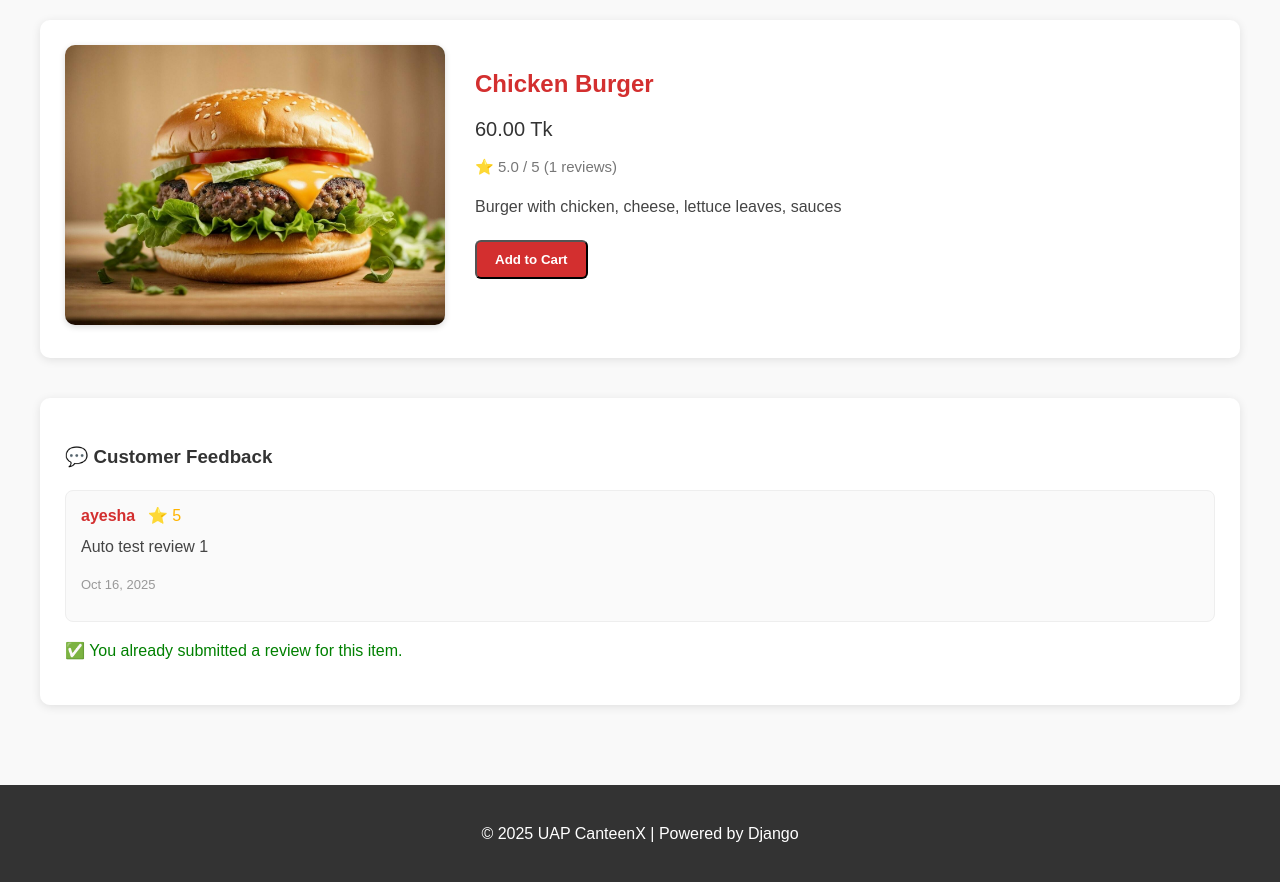
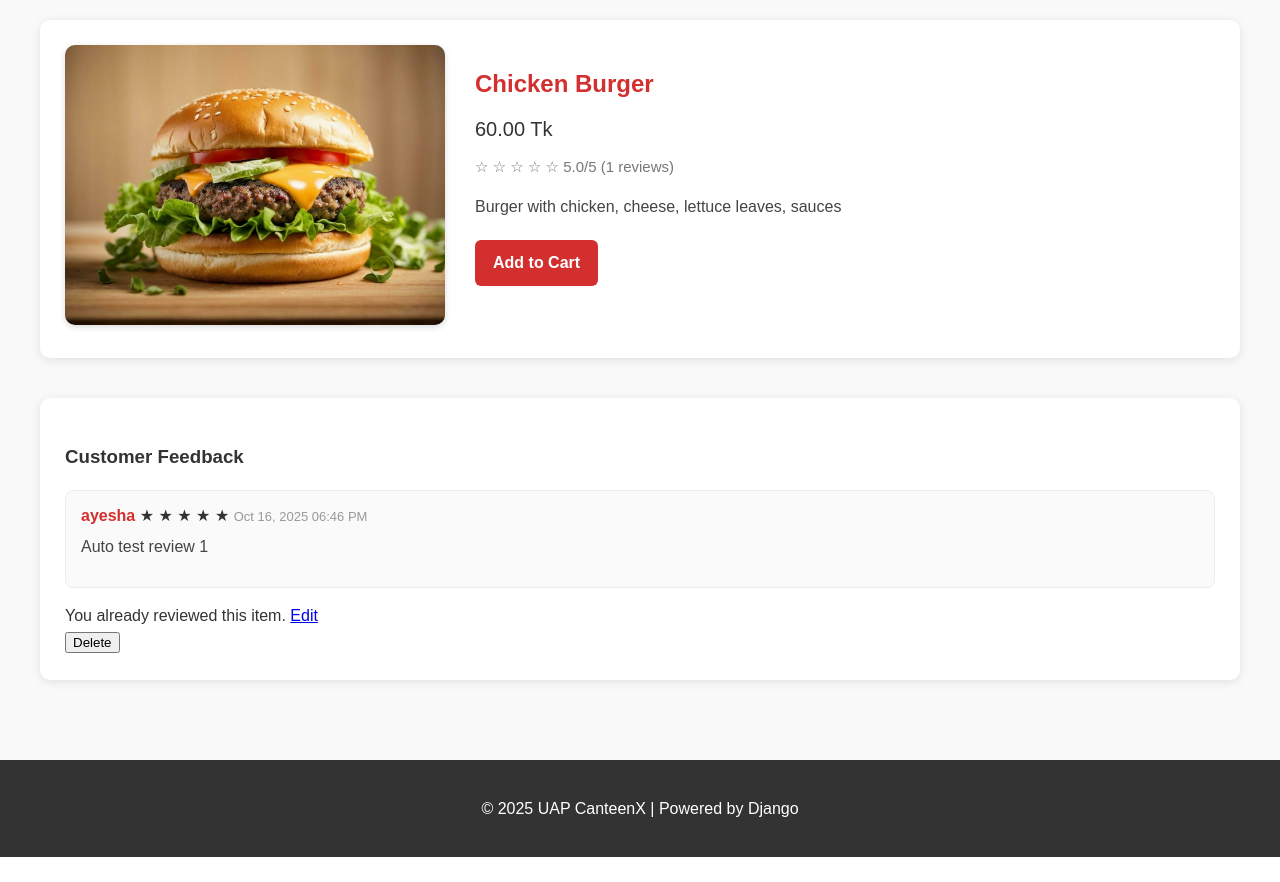
Before and after one commit to ayesha-ahona/Django-Canteen-Management-System, a Django app: page /item/6/ in a window 1280 px wide. Shown: the part 59-941 px from the top of the page. After the commit the page ends 916 px from the top, so only its background shows below. Run offline with Django 5.2, Linux system fonts and the light colour scheme; a user stored in the database is signed in; data comes from the database, SQL or seed files in the repository; both versions use the stored data as it was after the commit.

Commit message:
retrive review and rating system and change the UI and add review_edit file

```diff
--- a/my_canteen/templates/my_canteen/item_detail.html
+++ b/my_canteen/templates/my_canteen/item_detail.html
@@ -13,15 +13,25 @@
   <div class="item-info">
     <h2>{{ item.name }}</h2>
     <div class="item-price">{{ item.price }} Tk</div>
+
     <div class="item-rating">
-      ⭐ {{ avg_rating }} / 5 ({{ total_reviews }} reviews)
+      <span class="stars" title="{{ avg_rating }}/5">
+        {% for i in "12345" %}
+          {% if forloop.counter <= avg_rating|floatformat:0 %}
+            <span class="star filled">★</span>
+          {% else %}
+            <span class="star">☆</span>
+          {% endif %}
+        {% endfor %}
+      </span>
+      <span class="avg">{{ avg_rating }}/5</span>
+      <span class="count">({{ total_reviews }} reviews)</span>
     </div>
+
     <div class="item-description">{{ item.description }}</div>
 
     {% if item.stock > 0 %}
-      <a href="{% url 'add_to_cart' item.id %}">
-        <button class="btn">Add to Cart</button>
-      </a>
+      <a href="{% url 'add_to_cart' item.id %}" class="btn">Add to Cart</a>
     {% else %}
       <p class="out-of-stock">Out of Stock</p>
     {% endif %}
@@ -29,33 +39,51 @@
 </div>
 
 <div class="feedback-section">
-  <h3>💬 Customer Feedback</h3>
+  <h3>Customer Feedback</h3>
 
+  {% if reviews %}
     {% for r in reviews %}
       <div class="review-card">
+        <div class="review-head">
           <strong>{{ r.user.username }}</strong>
-    <span class="review-rating">⭐ {{ r.rating }}</span>
-    <p class="review-text">{{ r.comment }}</p>
-    <p class="review-date">{{ r.created_at|date:"M d, Y" }}</p>
+          <span class="review-stars">
+            {% for i in "12345" %}
+              {% if forloop.counter <= r.rating %}<span class="star filled">★</span>
+              {% else %}<span class="star">☆</span>{% endif %}
+            {% endfor %}
+          </span>
+          <span class="review-date">{{ r.created_at|date:"M d, Y h:i A" }}</span>
         </div>
-  {% empty %}
-  <p>No reviews yet. Be the first to review!</p>
+        {% if r.comment %}<p class="review-text">{{ r.comment }}</p>{% endif %}
+      </div>
     {% endfor %}
+  {% else %}
+    <p class="muted">No reviews yet. Be the first to review!</p>
+  {% endif %}
 
+  {% if user.is_authenticated %}
     {% if can_review %}
       <hr class="divider">
-  <form method="POST" action="{% url 'submit_review' item.id %}" class="review-form">
+      <form method="post" action="{% url 'submit_review' item.id %}" class="review-form card">
         {% csrf_token %}
-    <label>Rating (1–5):</label>
-    <input type="number" name="rating" min="1" max="5" required>
-    <label>Comment:</label>
-    <textarea name="comment" rows="3" required></textarea>
-    <button class="btn">Submit Review</button>
+        <div class="stars-input">{{ form.rating }}</div>
+        <div class="textarea">{{ form.comment }}</div>
+        <button class="btn btn-primary" type="submit">Submit Review</button>
       </form>
     {% elif already %}
-  <p style="color:green;">✅ You already submitted a review for this item.</p>
-  {% elif not user.is_authenticated %}
-  <p>Please <a href="{% url 'login' %}">login</a> to leave a review.</p>
+      <div class="note">
+        You already reviewed this item.
+        <a class="link" href="{% url 'edit_review' item.id %}">Edit</a>
+        <form method="post" action="{% url 'delete_review' item.id %}" class="inline">
+          {% csrf_token %}
+          <button type="submit" class="link link--danger">Delete</button>
+        </form>
+      </div>
+    {% else %}
+      <div class="note">You can review after your order is delivered.</div>
+    {% endif %}
+  {% else %}
+    <div class="note">Please <a href="{% url 'login' %}?next={{ request.path }}">login</a> to review.</div>
   {% endif %}
 </div>
 
--- a/my_canteen/views.py
+++ b/my_canteen/views.py
@@ -3,6 +3,7 @@ from django.contrib.auth.decorators import login_required
 from django.contrib.auth.models import User
 from django.db.models import Q, Avg, Count
 from django.contrib import messages
+from django.http import HttpResponseForbidden
 
 from .models import MenuItem, UserProfile, Order, OrderItem, Review
 from .forms import CustomSignupForm, ReviewForm
@@ -10,7 +11,10 @@ from .forms import CustomSignupForm, ReviewForm
 
 # ---------- Helpers ----------
 def get_role(user):
-    return user.userprofile.role
+    try:
+        return user.userprofile.role
+    except UserProfile.DoesNotExist:
+        return "guest"
 
 def require_roles(user, allowed):
     return get_role(user) in allowed
@@ -103,6 +107,37 @@ def submit_review(request, item_id):
         else:
             messages.error(request, "Invalid input.")
     return redirect("item_detail", item_id=item.id)
+
+
+# ---------- Review Edit/Delete ----------
+@login_required
+def edit_review(request, item_id):
+    item = get_object_or_404(MenuItem, id=item_id, is_active=True)
+    review = get_object_or_404(Review, item=item, user=request.user)
+
+    if request.method == "POST":
+        form = ReviewForm(request.POST, instance=review)
+        if form.is_valid():
+            form.save()
+            messages.success(request, "Your review has been updated.")
+            return redirect("item_detail", item_id=item.id)
+    else:
+        form = ReviewForm(instance=review)
+
+    return render(request, "my_canteen/review_edit.html", {"item": item, "form": form})
+
+
+@login_required
+def delete_review(request, item_id):
+    item = get_object_or_404(MenuItem, id=item_id, is_active=True)
+    review = get_object_or_404(Review, item=item, user=request.user)
+
+    if request.method == "POST":
+        review.delete()
+        messages.success(request, "Your review has been deleted.")
+        return redirect("item_detail", item_id=item.id)
+
+    return HttpResponseForbidden("Invalid request")
 
 
 # ---------- Cart ----------
@@ -222,12 +257,12 @@ def checkout(request):
 @login_required
 def orders_page(request):
     profile = UserProfile.objects.get(user=request.user)
-    if get_role(request.user) in ["superadmin", "admin"]:
+    role = get_role(request.user)
+
+    if role in ["vendor", "admin"]:
         orders = Order.objects.all().order_by("-created_at")
-    elif get_role(request.user) == "staff":
+    elif role == "staff":
         orders = Order.objects.filter(status__in=["accepted", "preparing"]).order_by("-created_at")
-    elif get_role(request.user) == "vendor":
-        orders = Order.objects.filter(status__in=["ready", "delivered"]).order_by("-created_at")
     else:
         orders = Order.objects.filter(user=request.user).order_by("-created_at")
 
@@ -248,13 +283,12 @@ def signup_page(request):
         form = CustomSignupForm(request.POST)
         if form.is_valid():
             user = form.save(commit=False)
-            user.email = form.cleaned_data['email']
+            user.email = form.cleaned_data.get('email')
             user.save()
 
-            role = form.cleaned_data['role']
+            is_first_user = (User.objects.count() == 1)
+            role = 'vendor' if is_first_user else 'guest'
             phone = form.cleaned_data.get('phone')
-            if User.objects.count() == 1:
-                role = 'superadmin'
 
             profile = user.userprofile
             profile.role = role
@@ -274,21 +308,27 @@ def dashboard(request):
     profile = UserProfile.objects.get(user=request.user)
     role = profile.role
 
-    if role in ["superadmin", "admin"]:
+    if role in ["vendor", "admin"]:
         orders = Order.objects.all().order_by('-created_at')
         items = MenuItem.objects.all()
     elif role == "staff":
         orders = Order.objects.filter(status__in=["accepted", "preparing"]).order_by('-created_at')
         items = None
-    elif role == "vendor":
-        orders = Order.objects.filter(status__in=["ready", "delivered"]).order_by('-created_at')
-        items = MenuItem.objects.all()
     else:
         orders = Order.objects.filter(user=request.user).order_by('-created_at')
         items = None
 
     template_name = f"my_canteen/dashboard/{role}.html"
     return render(request, template_name, {"profile": profile, "orders": orders, "items": items})
+
+
+# ---------- Vendor Dashboard ----------
+@login_required
+def vendor_dashboard(request):
+    if get_role(request.user) != 'vendor':
+        messages.error(request, "Only vendor can access this dashboard.")
+        return redirect('home')
+    return render(request, 'my_canteen/dashboard/superadmin.html')
 
 
 # ---------- Profile ----------
@@ -319,7 +359,7 @@ def settings_page(request):
 # ---------- Order Lifecycle ----------
 @login_required
 def order_accept(request, order_id):
-    if not require_roles(request.user, ['superadmin', 'admin']):
+    if not require_roles(request.user, ['vendor', 'admin']):
         messages.error(request, "Not authorized.")
         return redirect('dashboard')
     order = get_object_or_404(Order, id=order_id)
@@ -330,7 +370,7 @@ def order_accept(request, order_id):
 
 @login_required
 def order_preparing(request, order_id):
-    if not require_roles(request.user, ['superadmin', 'admin', 'staff']):
+    if not require_roles(request.user, ['vendor', 'admin', 'staff']):
         messages.error(request, "Not authorized.")
         return redirect('dashboard')
     order = get_object_or_404(Order, id=order_id)
@@ -341,7 +381,7 @@ def order_preparing(request, order_id):
 
 @login_required
 def order_ready(request, order_id):
-    if not require_roles(request.user, ['superadmin', 'admin', 'staff']):
+    if not require_roles(request.user, ['vendor', 'admin', 'staff']):
         messages.error(request, "Not authorized.")
         return redirect('dashboard')
     order = get_object_or_404(Order, id=order_id)
@@ -352,7 +392,7 @@ def order_ready(request, order_id):
 
 @login_required
 def order_delivered(request, order_id):
-    if not require_roles(request.user, ['superadmin', 'admin', 'vendor']):
+    if not require_roles(request.user, ['vendor', 'admin']):
         messages.error(request, "Not authorized.")
         return redirect('dashboard')
     order = get_object_or_404(Order, id=order_id)
@@ -363,7 +403,7 @@ def order_delivered(request, order_id):
 
 @login_required
 def order_completed(request, order_id):
-    if not require_roles(request.user, ['superadmin', 'admin']):
+    if not require_roles(request.user, ['vendor', 'admin']):
         messages.error(request, "Not authorized.")
         return redirect('dashboard')
     order = get_object_or_404(Order, id=order_id)
@@ -377,7 +417,7 @@ def order_completed(request, order_id):
 
 @login_required
 def order_cancel(request, order_id):
-    if not require_roles(request.user, ['superadmin', 'admin']):
+    if not require_roles(request.user, ['vendor', 'admin']):
         messages.error(request, "Not authorized.")
         return redirect('dashboard')
     order = get_object_or_404(Order, id=order_id)
@@ -388,7 +428,7 @@ def order_cancel(request, order_id):
 
 @login_required
 def order_mark_paid(request, order_id):
-    if not require_roles(request.user, ['superadmin', 'admin']):
+    if not require_roles(request.user, ['vendor', 'admin']):
         messages.error(request, "Not authorized.")
         return redirect('dashboard')
     order = get_object_or_404(Order, id=order_id)
--- a/mysite/urls.py
+++ b/mysite/urls.py
@@ -4,6 +4,7 @@ from my_canteen import views
 from django.contrib.auth import views as auth_views
 from django.conf import settings
 from django.conf.urls.static import static
+from django.shortcuts import redirect
 
 urlpatterns = [
     path('admin/', admin.site.urls),
@@ -15,6 +16,8 @@ urlpatterns = [
     # Item detail + feedback
     path('item/<int:item_id>/', views.item_detail, name='item_detail'),
     path('item/<int:item_id>/review/', views.submit_review, name='submit_review'),
+    path('item/<int:item_id>/review/edit/', views.edit_review, name='edit_review'),
+    path('item/<int:item_id>/review/delete/', views.delete_review, name='delete_review'),
 
     # Cart + Checkout
     path('cart/', views.view_cart, name='cart'),
@@ -51,6 +54,10 @@ urlpatterns = [
     path('dashboard/', views.dashboard, name='dashboard'),
     path('profile/', views.profile_page, name='profile'),
     path('settings/', views.settings_page, name='settings'),
+
+    # Vendor Dashboard (superadmin → vendor)
+    path('dashboard/vendor/', views.vendor_dashboard, name='vendor_dashboard'),
+    path('dashboard/superadmin/', lambda r: redirect('vendor_dashboard'), name='superadmin_legacy'),
 ]
 
 if settings.DEBUG:
```
Also changed, not shown: my_canteen/templates/my_canteen/menu.html (+27 -16 lines), my_canteen/templates/my_canteen/review_edit.html (added, +21 -0 lines), db.sqlite3. Lines whose indentation alone changed are shown as unchanged.
